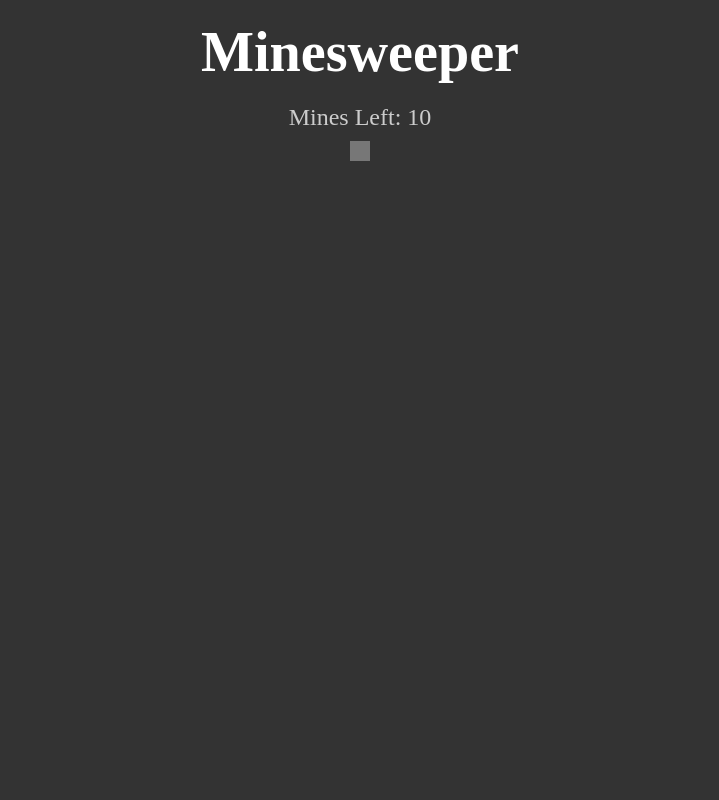
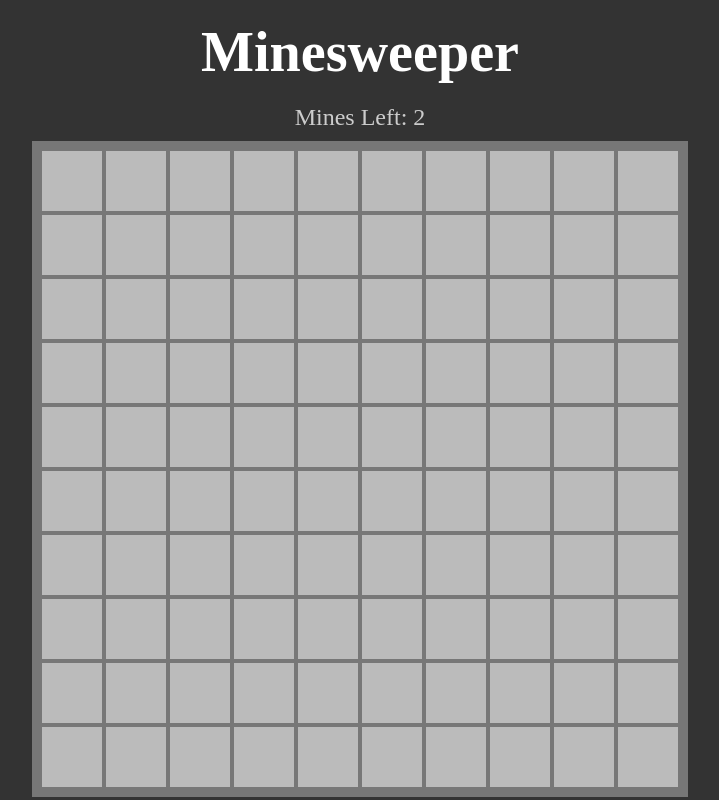
Before and after one commit to molendaluisa/minesweeper, a plain HTML site: page index.html in a window 1280 px wide. Shown: the whole page, without its empty margins (280-999 px from the left). Drawn offline with Linux system fonts and the light colour scheme.

Commit message:
populating board with mines done

```diff
--- a/index.html
+++ b/index.html
@@ -9,7 +9,7 @@
   </head>
   <body>
     <h3 class="title">Minesweeper</h3>
-    <div class="subtext">Mines Left: 10</div>
+    <div class="subtext">Mines Left: <span data-mine-count>10</span></div>
     <div class="board"></div>
   </body>
 </html>
--- a/minesweeper.js
+++ b/minesweeper.js
@@ -1,14 +1,61 @@
 //Game logic
+
+const TILE_STATUSES = {
+  HIDDEN: 'hidden',
+  MINE: 'mine',
+  NUMBER: 'number',
+  MARKED: 'marked',
+}
+
 
 export function createBoard(boardSize, numberOfMines) {
   const board = []
+  const minePositions = getMinePositions(boardSize, numberOfMines)
   for (let x = 0; x < boardSize; x++) {
     const row = []
     for (let y = 0; y < boardSize; y++) {
-      const tile = { x, y }
+      const element = document.createElement('div')
+      element.dataset.status = TILE_STATUSES.HIDDEN
+      const tile = {
+        element,
+        x,
+        y,
+        mine: minePositions.some(positionMatch.bind(null, { x, y })),
+        get status() {
+          return element.dataset.status
+        },
+        set status(value) {
+          this.element.dataset.status = value
+        }
+      }
       row.push(tile)
     }
     board.push(row)
   }
   return board
 }
+
+function getMinePositions(boardSize, numberOfMines) {
+  const positions = []
+
+  while (positions.lenght < numberOfMines) {
+    const position = {
+      x: randomNumber(boardSize),
+      y: randomNumber(boardSize)
+    }
+
+    if (!positions.some(positionMatch.bind(null, position))) {
+      positions.pus(position)
+    }
+  }
+
+  return positions
+}
+
+function positionMatch(a, b) {
+  return a.x === b.x && a.y === b.y
+}
+
+function randomNumber(size) {
+  return Math.floor(Math.rando() * size)
+}
--- a/script.js
+++ b/script.js
@@ -1,3 +1,18 @@
-import { createBoard } from './minesweeper.js'
+//Game UI
 
-console.log(createBoard(2, 2))
+import { createBoard } from './minesweeper.js';
+
+const BOARD_SIZE = 10
+const NUMBER_OF_MINES = 2
+
+//populating board
+const board = createBoard(BOARD_SIZE, NUMBER_OF_MINES);
+const boardElement = document.querySelector('.board');
+const minesLeftText = document.querySelector('[data-mine-count]')
+boardElement.style.setProperty("--size", BOARD_SIZE)
+minesLeftText.textContent = NUMBER_OF_MINES
+board.forEach(row => {
+  row.forEach(tile => {
+    boardElement.append(tile.element)
+  })
+})
```
